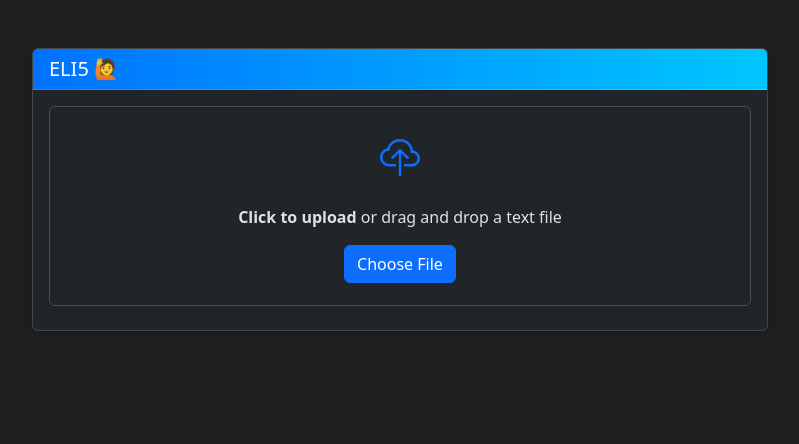
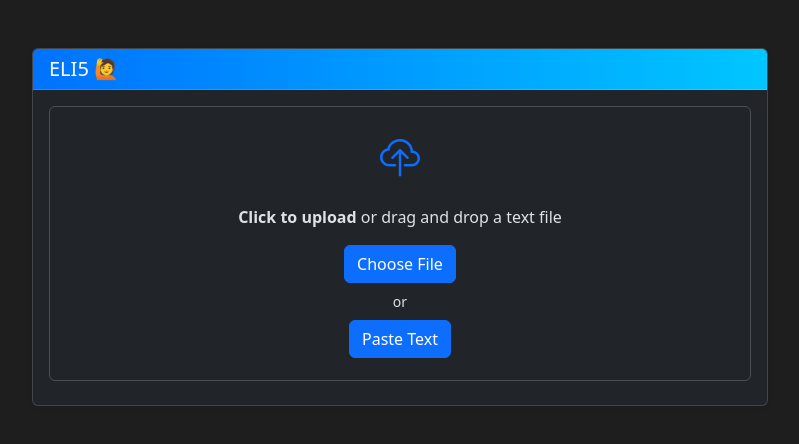
Before and after one commit to gabacode/eli5, a React (Vite) app in the folder frontend/: page / in a window 1280 px wide. Shown: the top 444 px of the page, without its empty margins (240-1039 px from the left). Built offline with nearby package versions, Linux system fonts and the light colour scheme.

Commit message:
feat: add paste text

```diff
--- a/frontend/src/components/FileBox/FileBox.tsx
+++ b/frontend/src/components/FileBox/FileBox.tsx
@@ -1,15 +1,17 @@
+import { RefObject, useState } from "react";
 import { UploadBox } from "./partials/UploadBox";
 import { FilenameBox } from "./partials/FilenameBox";
 import { useWebSocket } from "../../hooks";
 import { useDragAndDrop } from "../../hooks/useDragAndDrop";
 
 interface FileBoxProps {
-  wsRef: React.RefObject<WebSocket | null>;
+  wsRef: RefObject<WebSocket | null>;
   onStart: () => void;
 }
 
 export const FileBox = ({ wsRef, onStart }: FileBoxProps) => {
   const { uploadFile } = useWebSocket({ wsRef });
+  const [file, setFile] = useState<File | null>(null);
 
   const onDropped = async (file: File) => {
     try {
@@ -20,8 +22,8 @@ export const FileBox = ({ wsRef, onStart }: FileBoxProps) => {
     }
   };
 
-  const { isDragging, onDrop, onDragOver, onDragEnter, onDragLeave, file } =
-    useDragAndDrop({ onDropped });
+  const { isDragging, onDrop, onDragOver, onDragEnter, onDragLeave } =
+    useDragAndDrop({ setFile, onDropped });
 
   return (
     <div
@@ -35,7 +37,12 @@ export const FileBox = ({ wsRef, onStart }: FileBoxProps) => {
       {file ? (
         <FilenameBox fileName={file.name} />
       ) : (
-        <UploadBox onFileChange={onDropped} />
+        <UploadBox
+          onFileChange={(selectedFile) => {
+            setFile(selectedFile);
+            onDropped(selectedFile);
+          }}
+        />
       )}
     </div>
   );
--- a/frontend/src/components/FileBox/partials/FilenameBox.tsx
+++ b/frontend/src/components/FileBox/partials/FilenameBox.tsx
@@ -1,15 +1,20 @@
+import { useGlobalState } from "../../../state/useGlobalState";
+
 interface FilenameBoxProps {
   fileName: string;
 }
 
-export const FilenameBox = ({ fileName }: FilenameBoxProps) => (
+export const FilenameBox = ({ fileName }: FilenameBoxProps) => {
+  const { state } = useGlobalState();
+  return (
     <div className="text-center">
       <div className="spinner-border text-primary mb-3"></div>
       <p className="mb-3">
-      <strong>Uploading</strong>
+        <strong>{state.status.toUpperCase()}</strong>
         <span className="d-block text-secondary">
           {fileName || "No file selected"}
         </span>
       </p>
     </div>
   );
+};
--- a/frontend/src/components/FileBox/partials/UploadBox.tsx
+++ b/frontend/src/components/FileBox/partials/UploadBox.tsx
@@ -15,6 +15,17 @@ export const UploadBox = ({ onFileChange }: UploadBoxProps) => {
     if (file) onFileChange(file);
   };
 
+  const pasteText = async () => {
+    try {
+      const text = await navigator.clipboard.readText();
+      const blob = new Blob([text], { type: "text/plain" });
+      const file = new File([blob], "clipboard.txt");
+      onFileChange(file);
+    } catch (error) {
+      console.error("Failed to read clipboard:", error);
+    }
+  };
+
   return (
     <div>
       <i className="bi bi-cloud-upload fs-1 text-primary mb-3 d-block"></i>
@@ -29,9 +40,23 @@ export const UploadBox = ({ onFileChange }: UploadBoxProps) => {
         onChange={handleFileInput}
         disabled={state.status === "processing"}
       />
-      <label htmlFor="fileInput" className={`btn btn-primary ${buttonClass}`}>
-        Choose File
-      </label>
+      <div>
+        <label htmlFor="fileInput" className={`btn btn-primary ${buttonClass}`}>
+          Choose File
+        </label>
+      </div>
+      <div className="small my-2">
+        <span>or</span>
+      </div>
+      <div>
+        <button
+          className="btn btn-primary"
+          onClick={pasteText}
+          disabled={state.status === "processing"}
+        >
+          Paste Text
+        </button>
+      </div>
     </div>
   );
 };
--- a/frontend/src/hooks/useDragAndDrop.ts
+++ b/frontend/src/hooks/useDragAndDrop.ts
@@ -1,21 +1,21 @@
 import { DragEvent, useState } from "react";
 
 interface IDragAndDrop {
+  setFile: (file: File) => void;
   onDropped: (file: File) => void;
 }
 
-export const useDragAndDrop = ({ onDropped }: IDragAndDrop) => {
-  const [file, setFile] = useState<File | null>(null);
+export const useDragAndDrop = ({ setFile, onDropped }: IDragAndDrop) => {
   const [isDragging, setIsDragging] = useState(false);
 
   const onDrop = (event: DragEvent<HTMLDivElement>) => {
     event.preventDefault();
     setIsDragging(false);
 
-    const file = event.dataTransfer.files?.[0];
-    if (file) {
-      setFile(file);
-      onDropped(file);
+    const selected = event.dataTransfer.files?.[0];
+    if (selected) {
+      setFile(selected);
+      onDropped(selected);
     }
   };
 
@@ -32,7 +32,6 @@ export const useDragAndDrop = ({ onDropped }: IDragAndDrop) => {
   const onDragLeave = () => setIsDragging(false);
 
   return {
-    file,
     isDragging,
     onDrop,
     onDragOver,
```
Also changed, not shown: 1 other file (tests, documents, lock files or other folders). Lines whose indentation alone changed are shown as unchanged.
